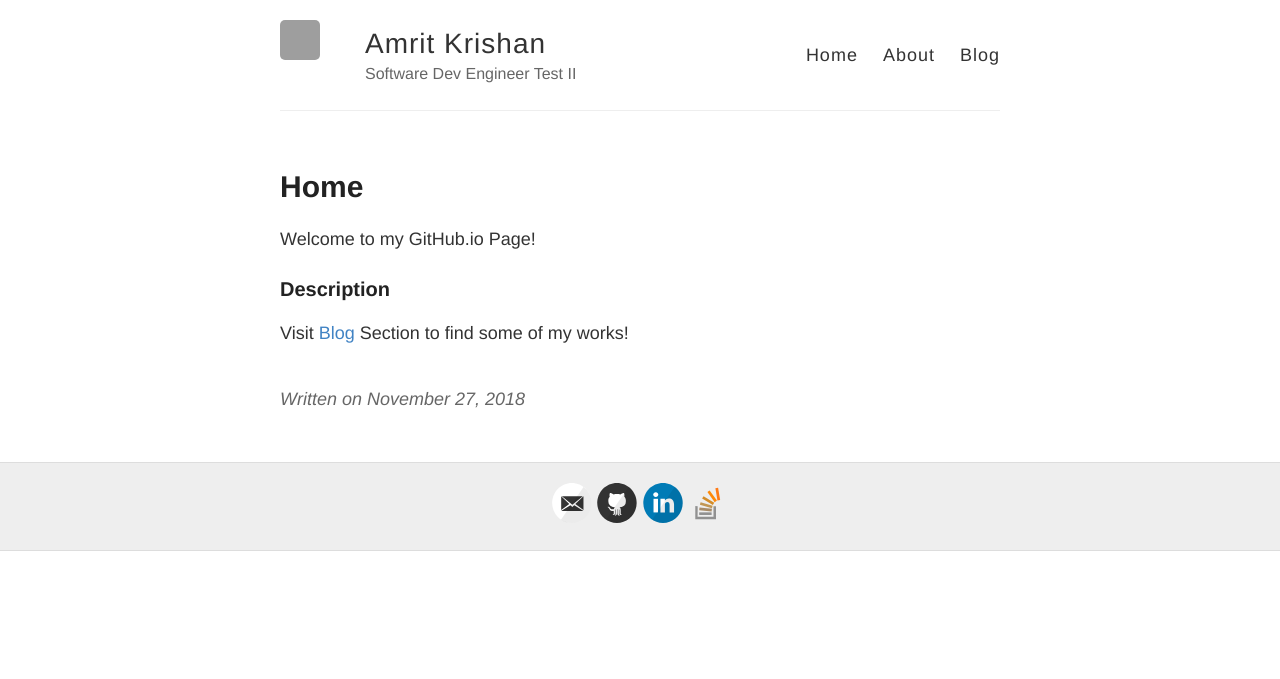
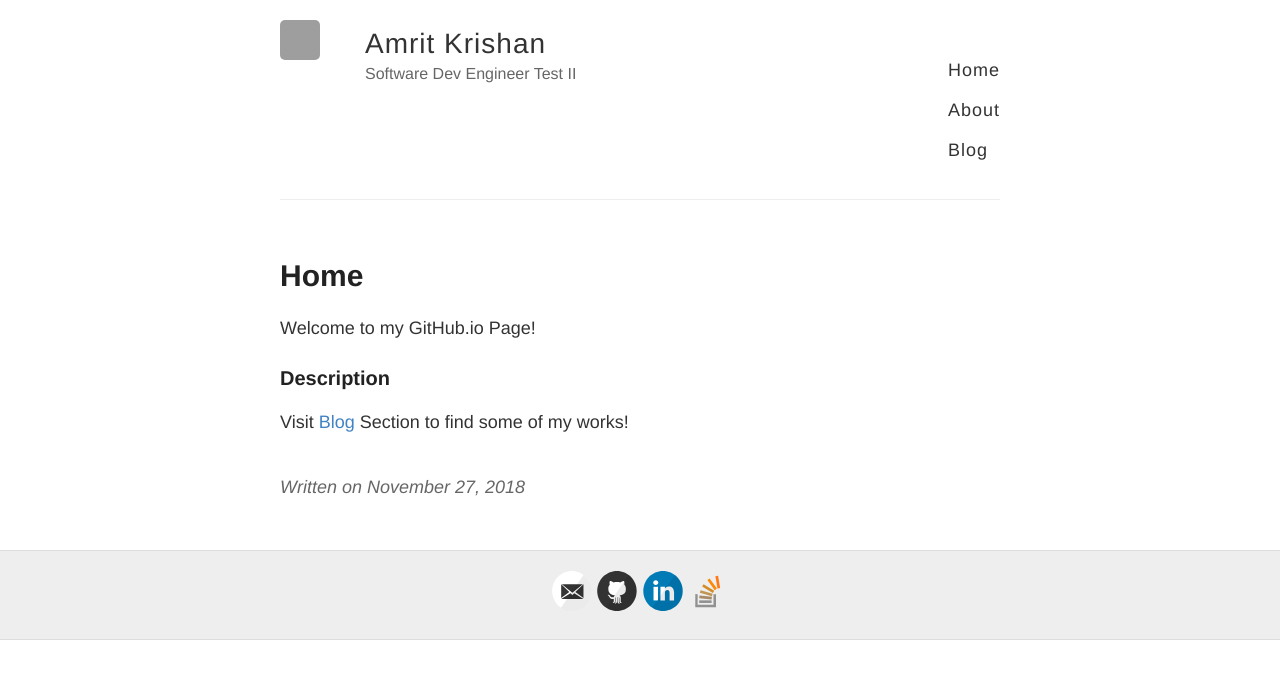
Before and after one commit to amritkrishan/amritkrishan.github.io, a Jekyll site: the page built from _posts/2018-11-27-home.md, in a window 1280 px wide. Shown: the top 679 px of the page. Built offline with Jekyll 4.4.1, drawn with Linux system fonts in a browser that asks for light colours; grey boxes are pictures that could not be loaded.

```diff
--- a/_layouts/default.html
+++ b/_layouts/default.html
@@ -27,9 +27,9 @@
           </div>
 
           <nav>
-            <a href="{{ site.baseurl }}/">Home</a>
-            <a href="{{ site.baseurl }}/about">About</a>
-            <a href="{{ site.baseurl }}/blog">Blog</a>
+            <p><a href="{{ site.baseurl }}/">Home</a></p>
+            <p><a href="{{ site.baseurl }}/about">About</a></p>
+            <p><a href="{{ site.baseurl }}/blog">Blog</a></p>
           </nav>
         </header>
       </div>
```
